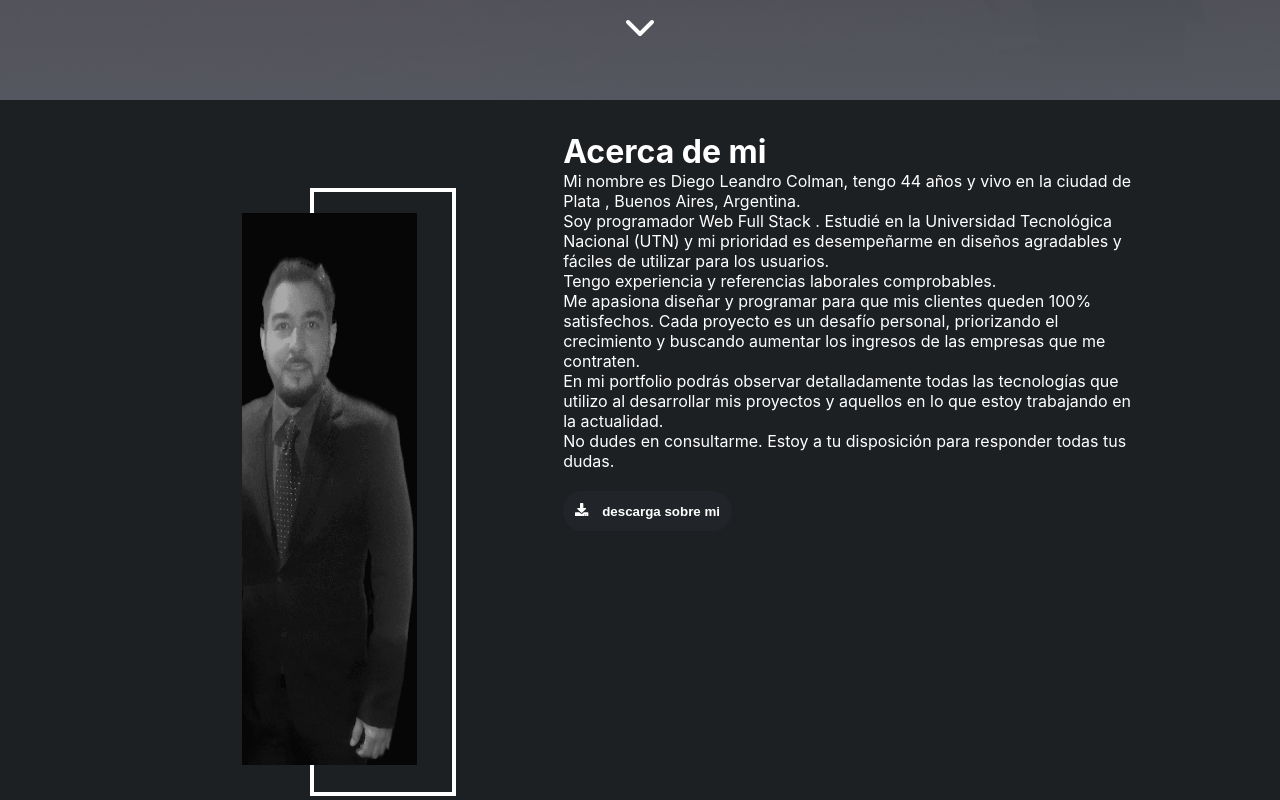
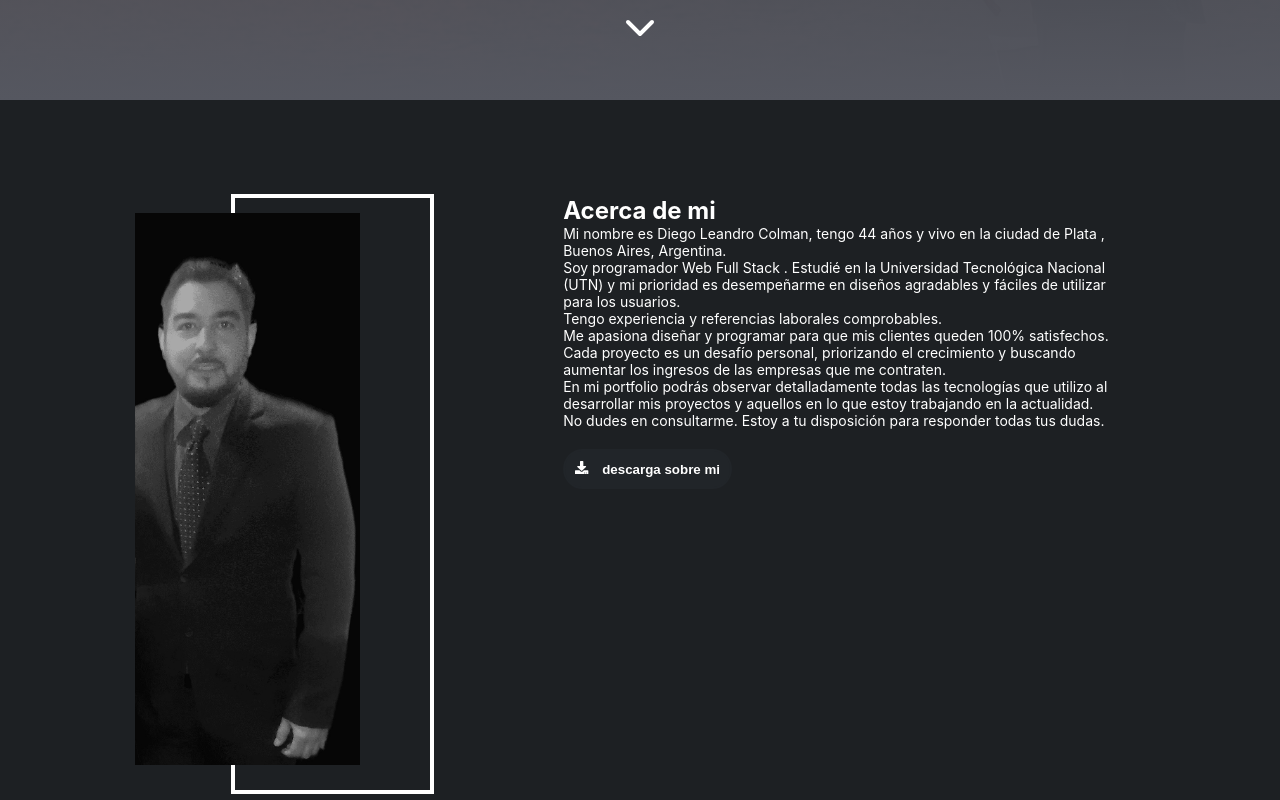
Before and after one commit to Lcdiego/Portfolio, a React (Create React App) app: page / in a window 1280 px wide. Shown: the part 700-1500 px from the top of the page. Built offline with nearby package versions, Linux system fonts and the light colour scheme.

Commit message:
Cambio Main

```diff
--- a/src/components/TP-Porfolio/Main/Main.css
+++ b/src/components/TP-Porfolio/Main/Main.css
@@ -77,7 +77,7 @@
   }
 
 
-@media( max-width:569px){
+@media( max-width:700px){
 
  .contenedorFoto{
     display: flex;
@@ -141,21 +141,30 @@
     right: 9%;
 }
 }
-@media(min-width:570px){
+@media(min-width:700px){
     .imagenPrincipal{
-        width: 45%;
+        width: 40%;
+        height: 69%;
     }
     .caja{
-        width: 38%;
-        right:25% ;
-        bottom: 1%;
+        width: 36%;
+        height: 75%;
+        bottom: 6px;
+        right: 23%;
     }
     .descripcionMIa{
         width: 90%;
         margin-top: 15%;
     }
+    .titulo{
+        font-size: 24px;
+    }
+    .parrafo{
+        font-size: 14px;
+    }
 
-}@media(min-width:700px){
+}
+/*@media(min-width:700px){
     .imagenPrincipal{
         width: 43%;
     }
@@ -238,4 +247,4 @@
         width: 80%;
     }
 
-}
+}*/
```
